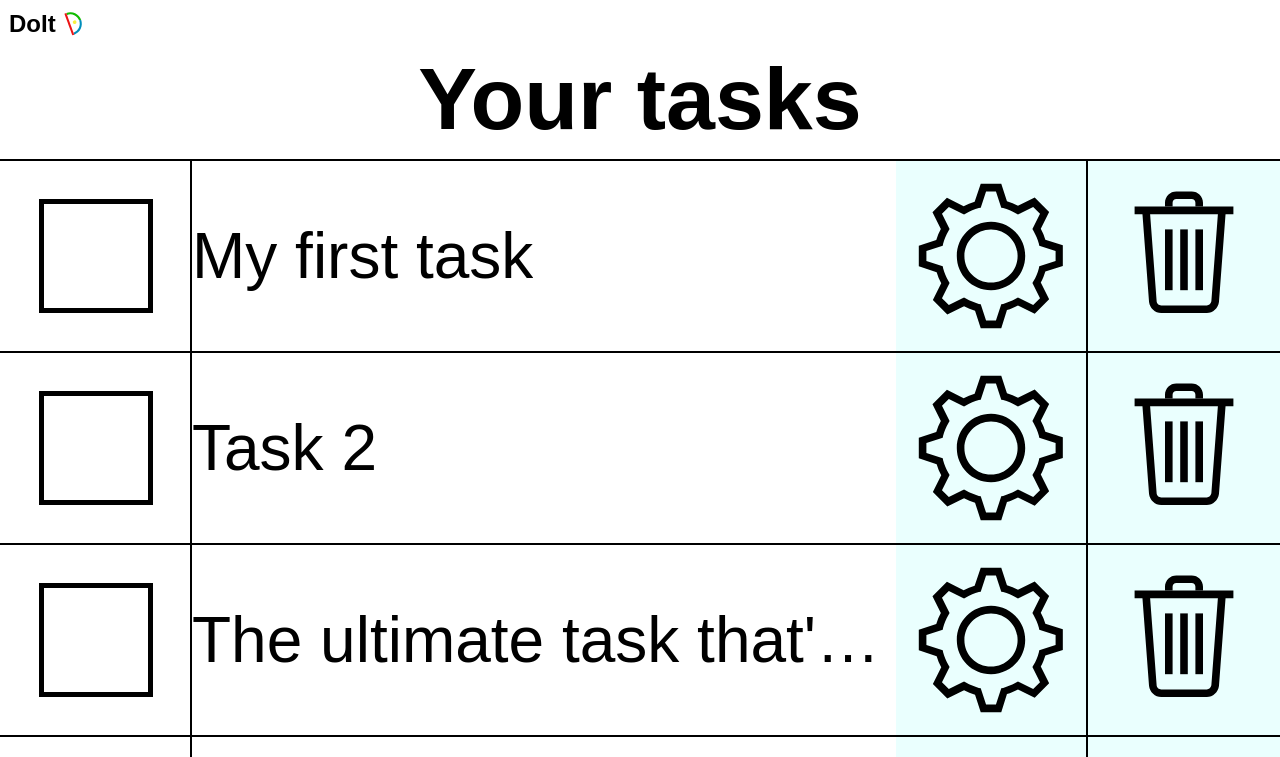
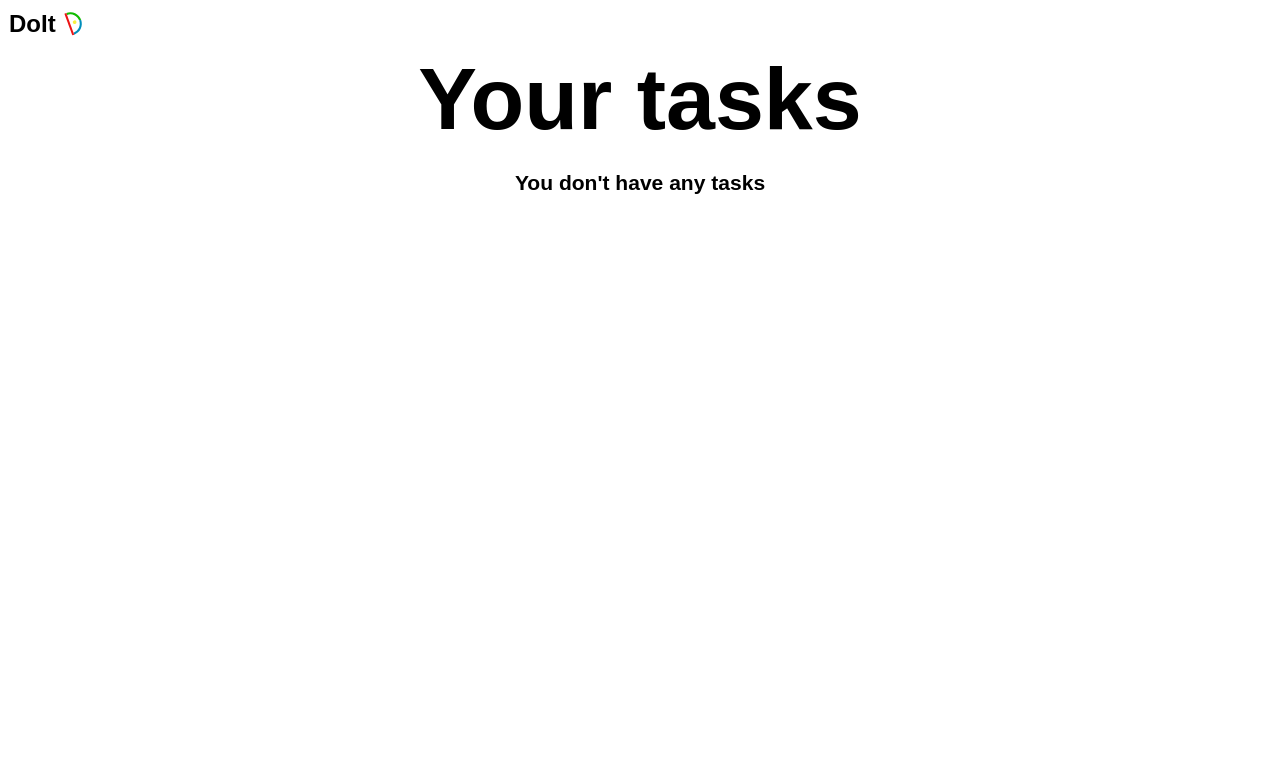
Before and after one commit to belabrockmann/simple-todo-app, a React (Create React App) app: page / in a window 1280 px wide. Shown: the top 757 px of the page. Built offline with nearby package versions, Linux system fonts and the light colour scheme.

Commit message:
Added update mechanism

```diff
--- a/src/components/Tasks.jsx
+++ b/src/components/Tasks.jsx
@@ -1,10 +1,30 @@
-import React from 'react';
+import React, { useState } from 'react';
 import Task from './Task';
 export default function Tasks(props) {
+    let tasks;
+    try {
+        tasks = localStorage.getItem("tasks");
+        if (tasks.indexOf(",") !== -1 || tasks.length) {
+            tasks = tasks.split(",");
+            console.log(tasks)
+        }
+        else {
+            tasks = [];
+            console.log("WHHHYY")
+        }
+    }
+    catch{
+        console.log("What")
+        tasks = [];
+        localStorage.setItem("tasks", tasks);
+    }
+    // eslint-disable-next-line
+    const [updater, setUpdater] = useState([]);
+    console.log(tasks)
     return (
         <div className="tasks">
             <h2 className="title">Your tasks</h2>
-            {props.tasks.map((item, index) => (<Task key={index} description={item.description} />))}
+            {tasks.length ? tasks.map((item, index) => (<Task key={index} description={item} deleteTask={props.deleteTask} setUpdater={setUpdater} />)) : <h3>You don't have any tasks</h3>}
         </div>
     );
 };
```
